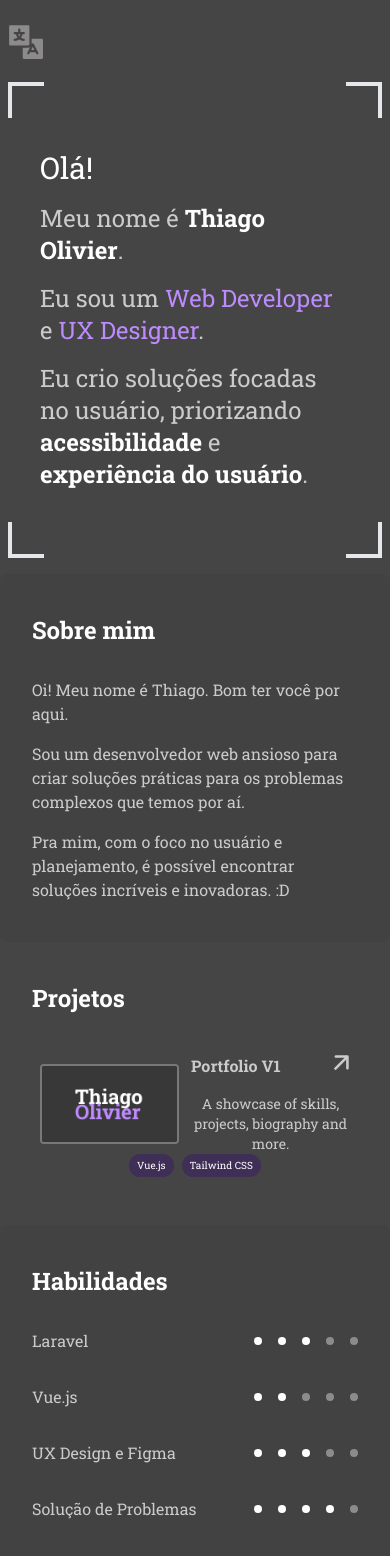
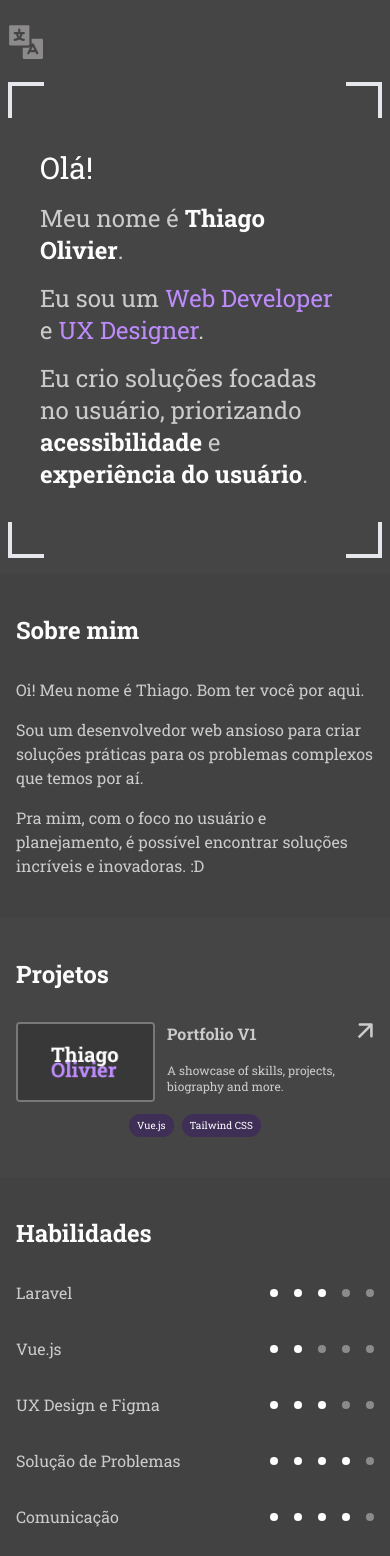
Before and after one commit to thiagoolivier/portfolio, a Vue app: page / in a window 390 px wide. Shown: the top 1556 px of the page. Built offline with nearby package versions, Linux system fonts and the light colour scheme.

Commit message:
Small fixes

```diff
--- a/src/components/Container.vue
+++ b/src/components/Container.vue
@@ -1,5 +1,5 @@
 <template>
-  <section class="rounded-lg px-8 py-10 space-y-8 lg:min-h-[380px]">
+  <section class="md:rounded-lg px-8 max-sm:px-4 py-10 space-y-8 lg:min-h-[380px] ">
     <slot></slot>
   </section>
 </template>
--- a/src/components/ProjectCard.vue
+++ b/src/components/ProjectCard.vue
@@ -1,7 +1,7 @@
 <template>
   <button :title="$t('components.project.title')" id="project-card" class="project-card group">
     <a :href="project.pdf" target="_blank">
-      <div class="flex items-center space-x-3">
+      <div class="flex items-center max-sm:items-start space-x-3">
         <img class="project-thumbnail" :src="project.thumbnail" :alt="project.thumbnailAlt">
         <div class="project-card-header normal-text">
           <div class="flex justify-between align-middle">
@@ -14,15 +14,15 @@
                 d="M13 1.99992C13 1.44763 12.5522 0.999919 12 0.999919L2.99996 0.99992C2.44767 0.999919 1.99996 1.44763 1.99996 1.99992C1.99996 2.5522 2.44767 2.99992 2.99996 2.99992L11 2.99992L11 10.9999C11 11.5522 11.4477 11.9999 12 11.9999C12.5522 11.9999 13 11.5522 13 10.9999L13 1.99992ZM2.80757 12.6065L12.7071 2.70703L11.2929 1.29281L1.39336 11.1923L2.80757 12.6065Z" />
             </svg>
           </div>
-          <p class="text-sm">
+          <p class="text-sm text-left max-sm:text-xs">
             {{ project.description }}
           </p>
         </div>
       </div>
-      <div class="flex justify-center space-x-2">
-        <SkillTag v-for="skillTag in project.skillTags" :key="skillTag">{{ skillTag }}</SkillTag>
-      </div>
     </a>
+    <div class="flex justify-center space-x-2">
+      <SkillTag v-for="skillTag in project.skillTags" :key="skillTag">{{ skillTag }}</SkillTag>
+    </div>
   </button>
 </template>
 
@@ -43,7 +43,7 @@ const props = defineProps({
 
 <style lang="postcss" scoped>
 .project-card {
-  @apply p-2 space-y-3 rounded transition ease-in hover:bg-white/10
+  @apply p-2 max-sm:p-0 space-y-3 rounded transition ease-in hover:bg-white/10
 }
 
 .project-thumbnail {
```
